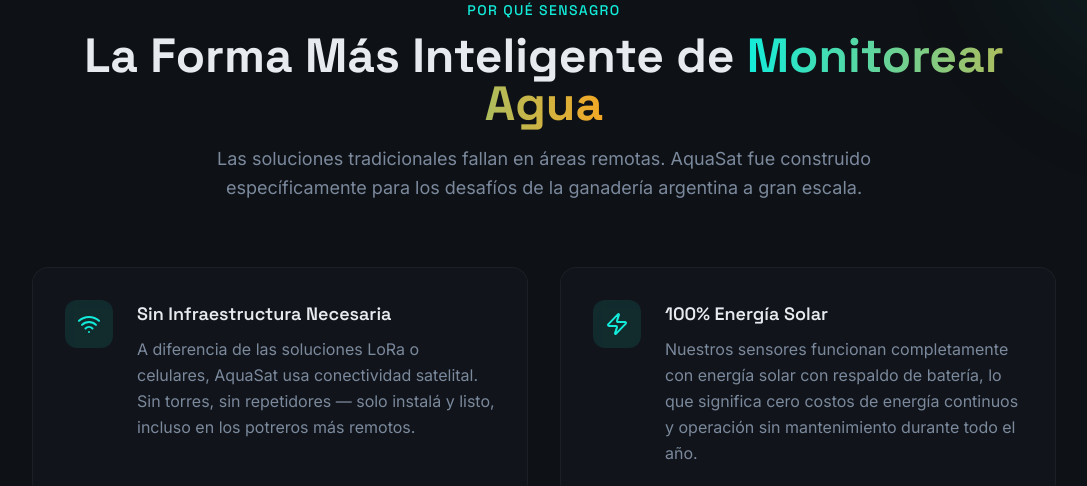
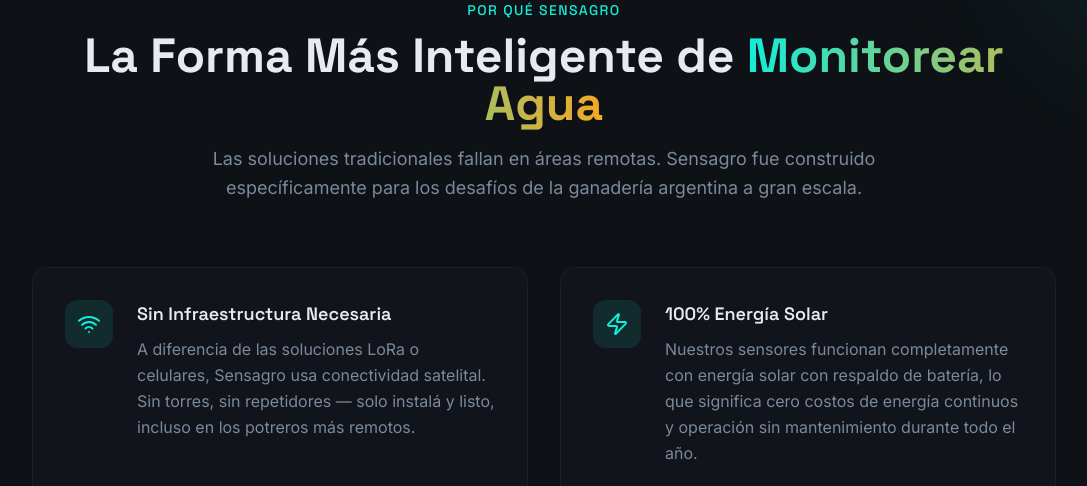
Before and after one commit to sensagro/landing-page, a React (Vite) app: page / in a window 1280 px wide. Shown: the part 2257-2743 px from the top of the page, without its empty margins (96-1183 px from the left). Built offline with nearby package versions, Linux system fonts and the light colour scheme; no server answers; the HTML template or start-up script is replaced by a standard one.

Commit message:
title message changed and simplified

```diff
--- a/src/locales/en.ts
+++ b/src/locales/en.ts
@@ -83,13 +83,13 @@
     title: "The Smartest Way to",
     titleHighlight: "Monitor Water",
     description:
-      "Traditional solutions fail in remote areas. AquaSat was built specifically for the challenges of large-scale Argentine farming.",
+      "Traditional solutions fail in remote areas. Sensagro was built specifically for the challenges of large-scale Argentine farming.",
     reasons: [
       {
         icon: Wifi,
         title: "No Infrastructure Needed",
         description:
-          "Unlike LoRa or cellular solutions, AquaSat uses satellite connectivity. No towers, no repeaters — just install and go, even in the most remote paddocks.",
+          "Unlike LoRa or cellular solutions, Sensagro uses satellite connectivity. No towers, no repeaters — just install and go, even in the most remote paddocks.",
       },
       {
         icon: Zap,
--- a/src/locales/es.ts
+++ b/src/locales/es.ts
@@ -83,13 +83,13 @@
     title: "La Forma Más Inteligente de",
     titleHighlight: "Monitorear Agua",
     description:
-      "Las soluciones tradicionales fallan en áreas remotas. AquaSat fue construido específicamente para los desafíos de la ganadería argentina a gran escala.",
+      "Las soluciones tradicionales fallan en áreas remotas. Sensagro fue construido específicamente para los desafíos de la ganadería argentina a gran escala.",
     reasons: [
       {
         icon: Wifi,
         title: "Sin Infraestructura Necesaria",
         description:
-          "A diferencia de las soluciones LoRa o celulares, AquaSat usa conectividad satelital. Sin torres, sin repetidores — solo instalá y listo, incluso en los potreros más remotos.",
+          "A diferencia de las soluciones LoRa o celulares, Sensagro usa conectividad satelital. Sin torres, sin repetidores — solo instalá y listo, incluso en los potreros más remotos.",
       },
       {
         icon: Zap,
```
Also changed, not shown: 1 other file (tests, documents, lock files or other folders).
